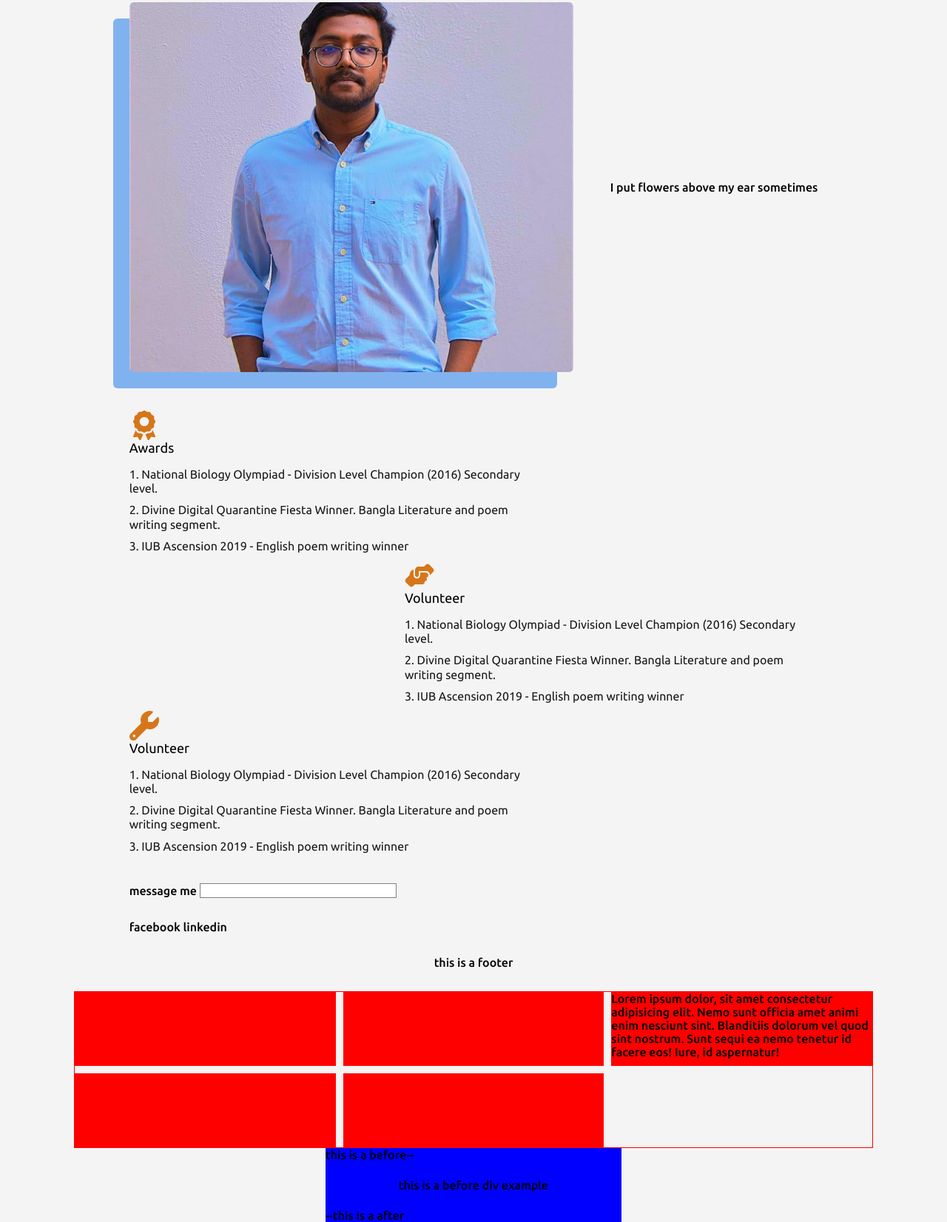
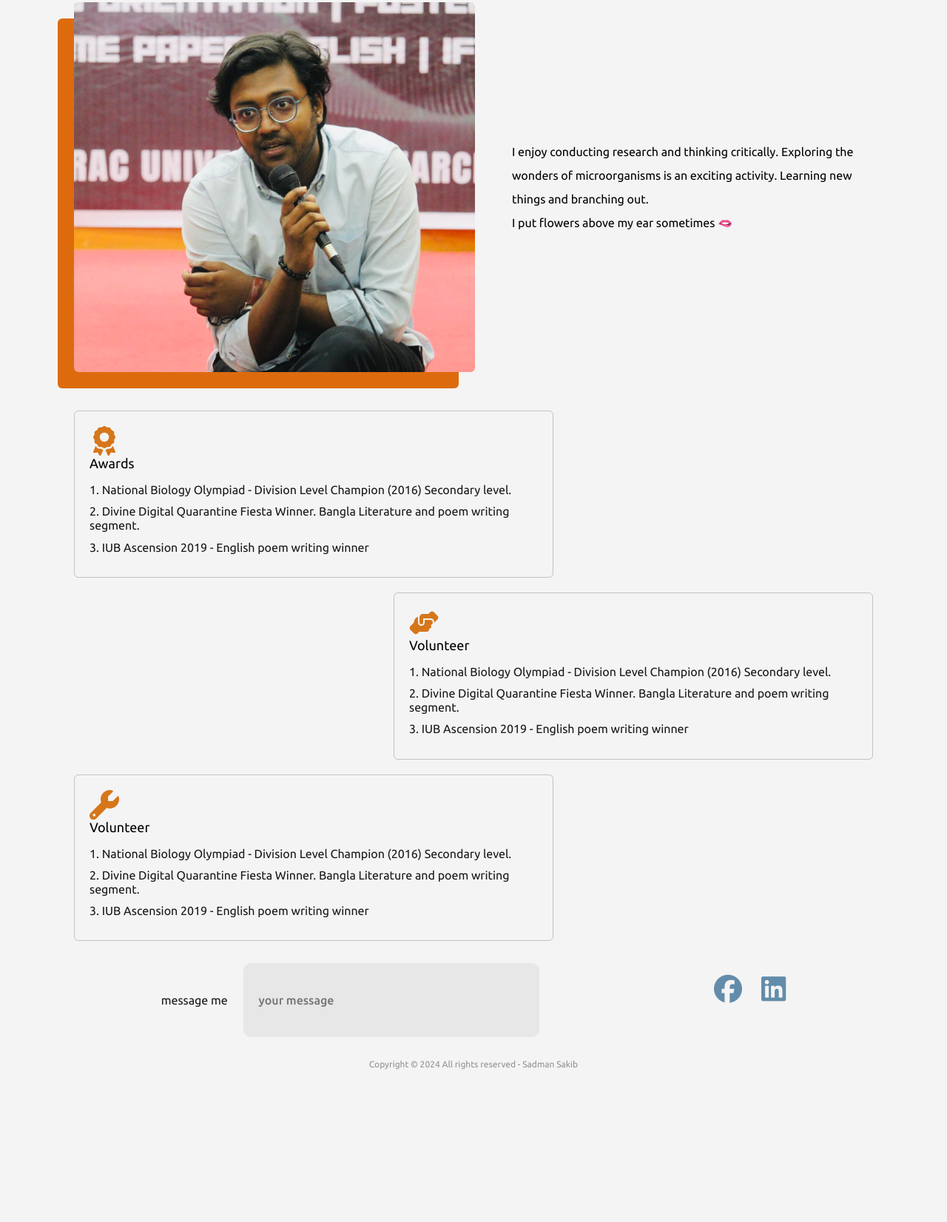
Before and after one commit to shihabmunshi06/Shadman-portfolio, a plain HTML site: page index.html in a window 1280 px wide. Shown: the part 627-2279 px from the top of the page at 74% size. After the commit the page ends 2102 px from the top, so only its background shows below. Drawn offline with Linux system fonts and the light colour scheme.

Commit message:
fixed some sizing and the rest of the part added socials icons

```diff
--- a/css/about.css
+++ b/css/about.css
@@ -13,11 +13,19 @@
     position: absolute;
     width: 50rem;
     height: 50rem;
-    background-color: #c5770f;
     background-color: #80b2f0;
+    background-color: #DD6B0E;
 
     height: 100%;
     width: 100%;
     top: 2.2rem;
     right: 2.2rem;
   }
+
+  .detail-text-container{
+    width: 50%;
+  }
+  .detail-text-container p{
+    font-weight: 300;
+    line-height: 2;
+  }
--- a/css/contact.css
+++ b/css/contact.css
@@ -1,3 +1,25 @@
+.contact{
+ justify-content: space-around;
+}
+
 #message {
-    border: 1px solid gray;
-  }
+  background-color: #e7e7e7;
+  height: 10rem;
+  width: 40rem;
+  padding: 2rem;
+  color: #A5A5A5;
+  border-radius: 1rem;
+}
+
+label{
+  font-weight: 300;
+  opacity: .9;
+  margin-right: 1.8rem;
+}
+
+
+footer{
+  font-size: 1.2rem;
+  font-weight: 200;
+  opacity: .4;
+}
--- a/css/header.css
+++ b/css/header.css
@@ -11,5 +11,13 @@ header .container ul {
   gap: 3rem;
 }
 
-header nav {
+
+header nav a {
+  font-weight: 300;
+  opacity: .9;
 }
+
+header nav a:hover {
+  color: #638cab;
+  color: #DD6B0E;
+}
--- a/css/socials.css
+++ b/css/socials.css
@@ -0,0 +1,8 @@
+.socials{
+    gap: 2.6rem;
+}
+
+.socials a i {
+font-size: 3.8rem;
+color: #638CAB
+}
--- a/css/work.css
+++ b/css/work.css
@@ -2,16 +2,8 @@
   flex-direction: column;
   justify-content: start;
   align-items: start;
-}
 
-.work-card:nth-child(even) {
-  align-self: end;
-}
-
-.work-header {
-  align-items: start;
-  flex-direction: column;
-  margin-bottom: 1.6rem;
+  gap: 2rem;
 }
 
 .work h2 {
@@ -20,8 +12,15 @@
   /* margin-left: 1rem; */
 }
 
+.work-card:nth-child(even) {
+  align-self: end;
+}
 .work-card {
   width: 60%;
+  border: 1px solid rgb(189, 195, 199);
+  border-radius: .6rem;
+  padding: 2rem;
+
 }
 
 .work-card .img-div {
@@ -30,6 +29,11 @@
   border-radius: 50%;
 }
 
+.work-header {
+  align-items: start;
+  flex-direction: column;
+  margin-bottom: 1.6rem;
+}
 
 .work-details p {
   font-size: 1.6rem;
--- a/index.html
+++ b/index.html
@@ -51,10 +51,15 @@
       </div>
       <div class="about flex">
         <div class="img-div">
-          <img src="standing.jpg" alt="secondary image" />
+          <img src="holding a mic.jpg" alt="secondary image" />
         </div>
         <div class="detail-text-container">
-          <p>I put flowers above my ear sometimes</p>
+          <p>
+            I enjoy conducting research and thinking critically. Exploring the
+            wonders of microorganisms is an exciting activity. Learning new
+            things and branching out.
+          </p>
+          <p>I put flowers above my ear sometimes 🫦</p>
         </div>
       </div>
       <div class="work flex">
@@ -63,7 +68,11 @@
             <!-- <div class="img-div">
               <img src="profile.jpg" alt="profile pic" />
             </div> -->
-            <svg class="work-svg" xmlns="http://www.w3.org/2000/svg" viewBox="0 0 384 512">
+            <svg
+              class="work-svg"
+              xmlns="http://www.w3.org/2000/svg"
+              viewBox="0 0 384 512"
+            >
               <!--!Font Awesome Free 6.5.1 by @fontawesome - https://fontawesome.com License - https://fontawesome.com/license/free Copyright 2024 Fonticons, Inc.-->
               <path
                 d="M173.8 5.5c11-7.3 25.4-7.3 36.4 0L228 17.2c6 3.9 13 5.8 20.1 5.4l21.3-1.3c13.2-.8 25.6 6.4 31.5 18.2l9.6 19.1c3.2 6.4 8.4 11.5 14.7 14.7L344.5 83c11.8 5.9 19 18.3 18.2 31.5l-1.3 21.3c-.4 7.1 1.5 14.2 5.4 20.1l11.8 17.8c7.3 11 7.3 25.4 0 36.4L366.8 228c-3.9 6-5.8 13-5.4 20.1l1.3 21.3c.8 13.2-6.4 25.6-18.2 31.5l-19.1 9.6c-6.4 3.2-11.5 8.4-14.7 14.7L301 344.5c-5.9 11.8-18.3 19-31.5 18.2l-21.3-1.3c-7.1-.4-14.2 1.5-20.1 5.4l-17.8 11.8c-11 7.3-25.4 7.3-36.4 0L156 366.8c-6-3.9-13-5.8-20.1-5.4l-21.3 1.3c-13.2 .8-25.6-6.4-31.5-18.2l-9.6-19.1c-3.2-6.4-8.4-11.5-14.7-14.7L39.5 301c-11.8-5.9-19-18.3-18.2-31.5l1.3-21.3c.4-7.1-1.5-14.2-5.4-20.1L5.5 210.2c-7.3-11-7.3-25.4 0-36.4L17.2 156c3.9-6 5.8-13 5.4-20.1l-1.3-21.3c-.8-13.2 6.4-25.6 18.2-31.5l19.1-9.6C65 70.2 70.2 65 73.4 58.6L83 39.5c5.9-11.8 18.3-19 31.5-18.2l21.3 1.3c7.1 .4 14.2-1.5 20.1-5.4L173.8 5.5zM272 192a80 80 0 1 0 -160 0 80 80 0 1 0 160 0zM1.3 441.8L44.4 339.3c.2 .1 .3 .2 .4 .4l9.6 19.1c11.7 23.2 36 37.3 62 35.8l21.3-1.3c.2 0 .5 0 .7 .2l17.8 11.8c5.1 3.3 10.5 5.9 16.1 7.7l-37.6 89.3c-2.3 5.5-7.4 9.2-13.3 9.7s-11.6-2.2-14.8-7.2L74.4 455.5l-56.1 8.3c-5.7 .8-11.4-1.5-15-6s-4.3-10.7-2.1-16zm248 60.4L211.7 413c5.6-1.8 11-4.3 16.1-7.7l17.8-11.8c.2-.1 .4-.2 .7-.2l21.3 1.3c26 1.5 50.3-12.6 62-35.8l9.6-19.1c.1-.2 .2-.3 .4-.4l43.2 102.5c2.2 5.3 1.4 11.4-2.1 16s-9.3 6.9-15 6l-56.1-8.3-32.2 49.2c-3.2 5-8.9 7.7-14.8 7.2s-11-4.3-13.3-9.7z"
@@ -119,7 +128,16 @@
             <!-- <div class="img-div">
               <img src="profile.jpg" alt="profile pic" />
             </div> -->
-            <svg class="work-svg" xmlns="http://www.w3.org/2000/svg" viewBox="0 0 512 512"><!--!Font Awesome Free 6.5.1 by @fontawesome - https://fontawesome.com License - https://fontawesome.com/license/free Copyright 2024 Fonticons, Inc.--><path d="M352 320c88.4 0 160-71.6 160-160c0-15.3-2.2-30.1-6.2-44.2c-3.1-10.8-16.4-13.2-24.3-5.3l-76.8 76.8c-3 3-7.1 4.7-11.3 4.7H336c-8.8 0-16-7.2-16-16V118.6c0-4.2 1.7-8.3 4.7-11.3l76.8-76.8c7.9-7.9 5.4-21.2-5.3-24.3C382.1 2.2 367.3 0 352 0C263.6 0 192 71.6 192 160c0 19.1 3.4 37.5 9.5 54.5L19.9 396.1C7.2 408.8 0 426.1 0 444.1C0 481.6 30.4 512 67.9 512c18 0 35.3-7.2 48-19.9L297.5 310.5c17 6.2 35.4 9.5 54.5 9.5zM80 408a24 24 0 1 1 0 48 24 24 0 1 1 0-48z"/></svg>
+            <svg
+              class="work-svg"
+              xmlns="http://www.w3.org/2000/svg"
+              viewBox="0 0 512 512"
+            >
+              <!--!Font Awesome Free 6.5.1 by @fontawesome - https://fontawesome.com License - https://fontawesome.com/license/free Copyright 2024 Fonticons, Inc.-->
+              <path
+                d="M352 320c88.4 0 160-71.6 160-160c0-15.3-2.2-30.1-6.2-44.2c-3.1-10.8-16.4-13.2-24.3-5.3l-76.8 76.8c-3 3-7.1 4.7-11.3 4.7H336c-8.8 0-16-7.2-16-16V118.6c0-4.2 1.7-8.3 4.7-11.3l76.8-76.8c7.9-7.9 5.4-21.2-5.3-24.3C382.1 2.2 367.3 0 352 0C263.6 0 192 71.6 192 160c0 19.1 3.4 37.5 9.5 54.5L19.9 396.1C7.2 408.8 0 426.1 0 444.1C0 481.6 30.4 512 67.9 512c18 0 35.3-7.2 48-19.9L297.5 310.5c17 6.2 35.4 9.5 54.5 9.5zM80 408a24 24 0 1 1 0 48 24 24 0 1 1 0-48z"
+              />
+            </svg>
             <h2>Volunteer</h2>
           </div>
 
@@ -136,15 +154,34 @@
           </div>
         </div>
       </div>
-      <div class="contact">
-        <label for="message">message me</label>
-        <input id="message" type="text" name="message" value="" />
+      <div class="contact flex">
+        <div class="message-container">
+          <label for="message">message me</label>
+          <input
+            id="message"
+            type="text"
+            name="message"
+            value=""
+            placeholder="your message"
+          />
+        </div>
+
+        <div class="socials flex">
+          <a href="#">
+            <i class="fa-brands fa-facebook"></i>
+          </a>
+          <a href="#">
+            <i class="fa-brands fa-linkedin"></i>
+          </a>
+        </div>
       </div>
-      <div class="socials">facebook linkedin</div>
+
+      <footer class="flex">
+        Copyright © 2024 All rights reserved - Sadman Sakib
+      </footer>
     </main>
-    <footer>this is a footer</footer>
 
-    <div class="wrapper">
+    <!-- <div class="wrapper">
       <div class="box"></div>
       <div class="box"></div>
       <div class="box">
@@ -155,6 +192,6 @@
       <div class="box"></div>
       <div class="box"></div>
     </div>
-    <div class="before flex">this is a before div example</div>
+    <div class="before flex">this is a before div example</div> -->
   </body>
 </html>
```
Also changed, not shown: holding a mic.jpg (added).
